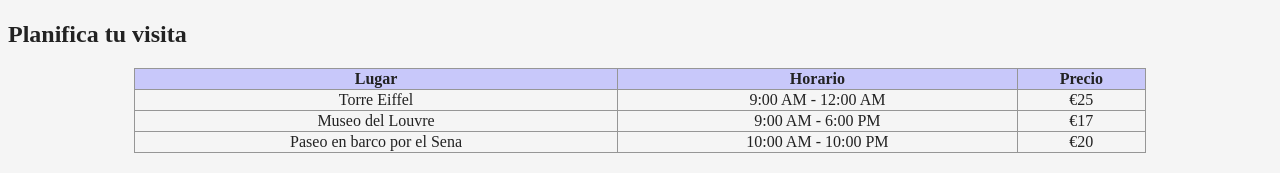
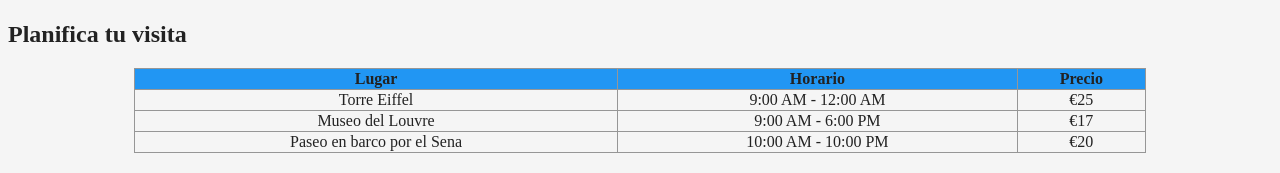
Before and after one commit to IagoHermidaFresco/iagoticproyecto22.github.io, a plain HTML site: page index.html in a window 1280 px wide. Shown: the part 1190-1363 px from the top of the page. Drawn offline with Linux system fonts and the light colour scheme.

Commit message:
Update index.html

```diff
--- a/index.html
+++ b/index.html
@@ -96,7 +96,7 @@
             border: 1px solid rgb(150, 150, 150);
         }
         th {
-            background-color: rgb(200, 200, 250);
+            background-color: rgb(33, 150, 243);
             text-align: center;
         }
         td {
```
